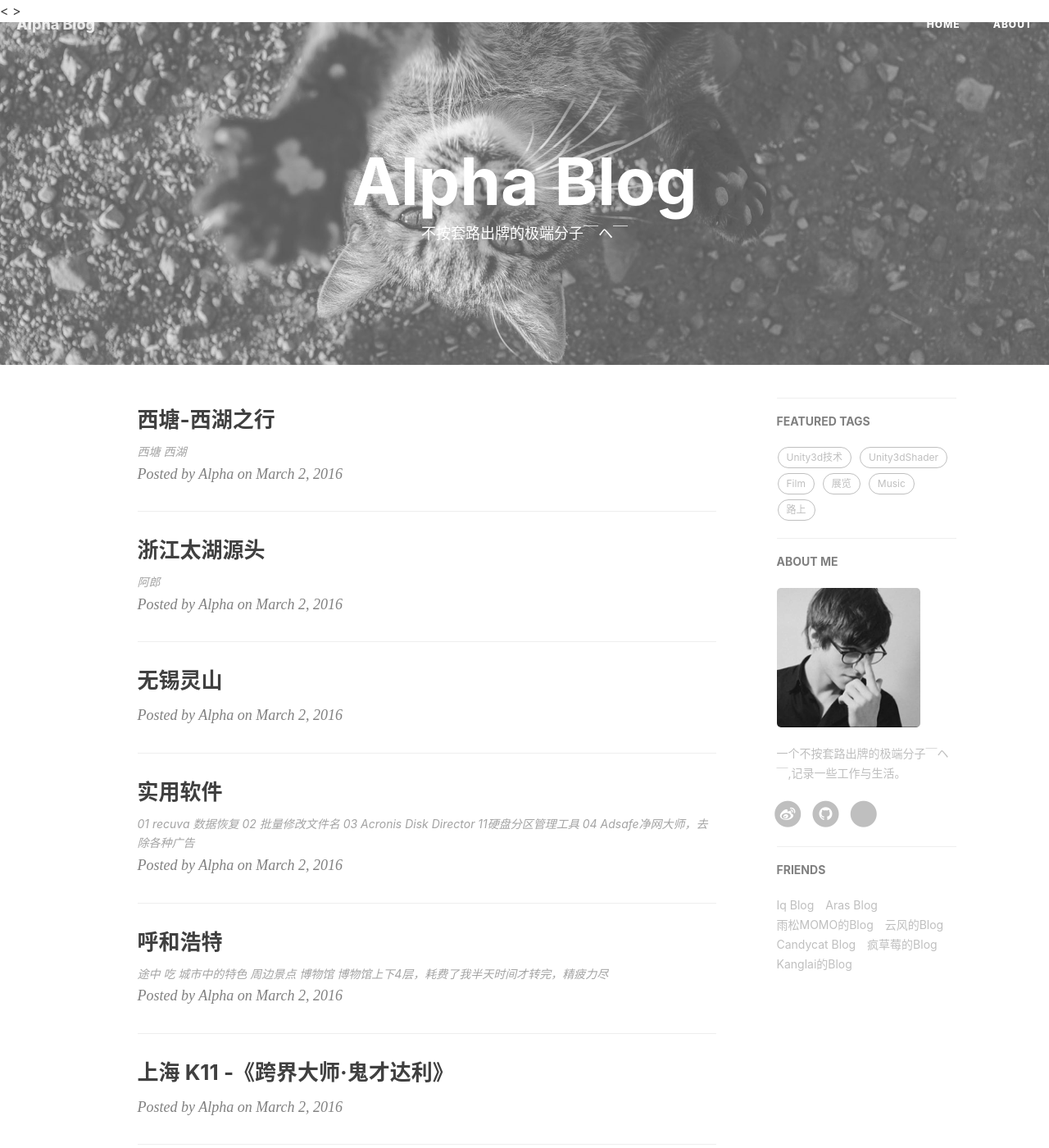
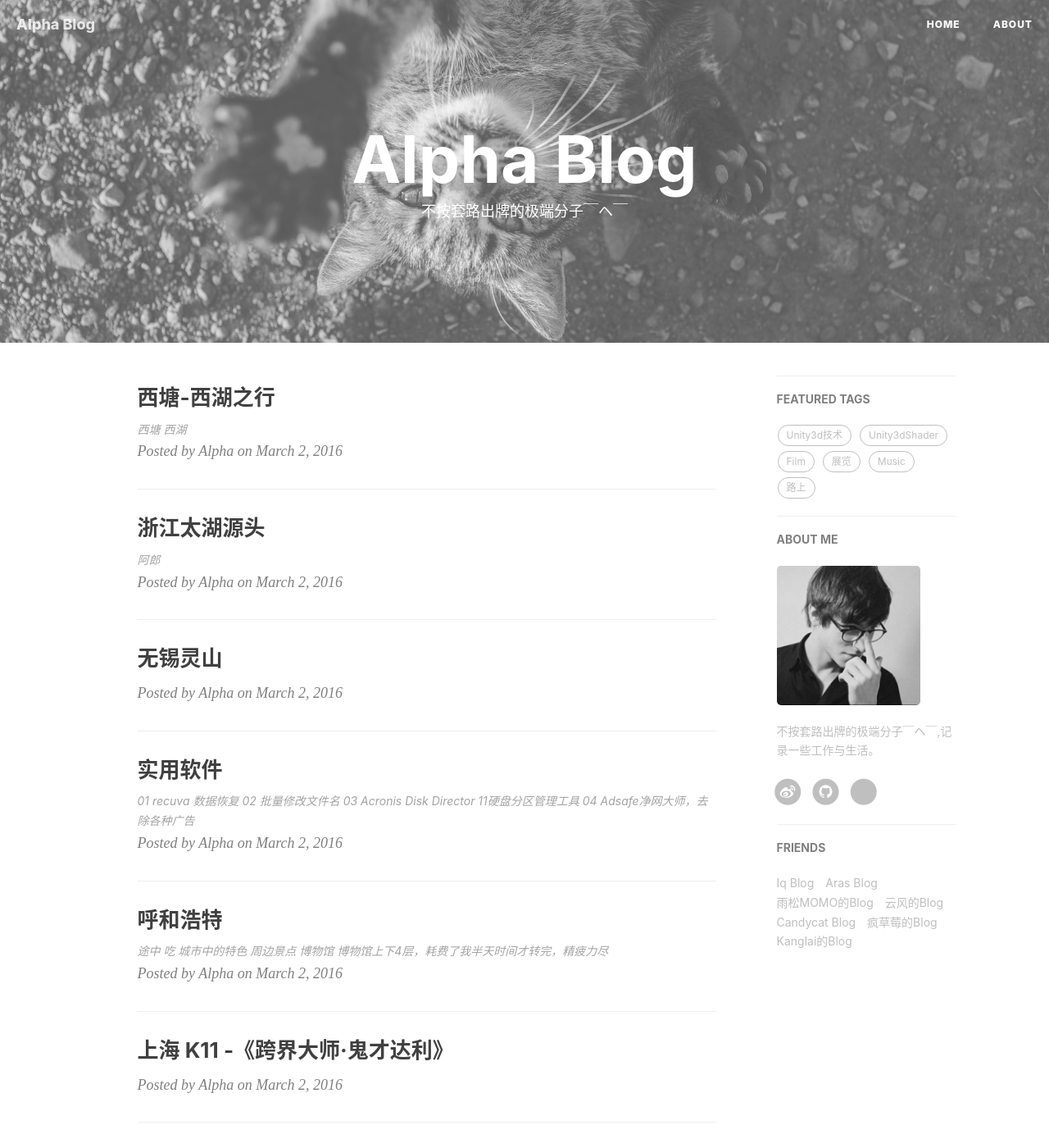
Before and after one commit to alphazhugit/alphazhu.github.io, a Jekyll site: the page built from index.html, in a window 1280 px wide and 1400 px high. Shown: the whole window at 82% size. Built offline with Jekyll 4.4.1, drawn with Linux system fonts in a browser that asks for light colours; nearby versions of some CDN libraries; the list of posts is cut into pages by our own code; comment, search, counter and statistics services are not loaded.

Commit message:
04070857

```diff
--- a/_config.yml
+++ b/_config.yml
@@ -66,7 +66,7 @@ kramdown:
 
 # Sidebar settings
 sidebar: true                           # whether or not using Sidebar.
-sidebar-about-description: "    一个不按套路出牌的极端分子￣ヘ￣,记录一些工作与生活。"
+sidebar-about-description: "不按套路出牌的极端分子￣ヘ￣,记录一些工作与生活。"
 sidebar-avatar: /img/avatar-boy.jpg      # use absolute URL, seeing it's used in both `/` and `/about/`
 
 
--- a/_includes/footer.html
+++ b/_includes/footer.html
@@ -73,7 +73,7 @@
                                 <a target="_blank" href="https://www.instagram.com/{{ site.instagram_username }}">
                                     <span class="fa-stack fa-lg">
                                         <i class="fa fa-circle fa-stack-2x"></i>
-                                        <i class="fa fa-instagram fa-inverse">ins</i>
+                                        <i class="fa fa-instagram fa-inverse"></i>
                             </span>
                         </a>
                     </li>
--- a/_includes/head.html
+++ b/_includes/head.html
@@ -21,7 +21,7 @@
     <link rel="stylesheet" href="{{ "/css/syntax.css" | prepend: site.baseurl }}">
 
     <!-- Custom Fonts -->
-    < <link href="http://maxcdn.bootstrapcdn.com/font-awesome/4.3.0/css/font-awesome.min.css" rel="stylesheet" type="text/css"> >
+    <link href="http://maxcdn.bootstrapcdn.com/font-awesome/4.3.0/css/font-awesome.min.css" rel="stylesheet" type="text/css">
     <!-- Hux change font-awesome CDN to qiniu -->
     <!--link href="http://cdn.staticfile.org/font-awesome/4.2.0/css/font-awesome.min.css" rel="stylesheet" type="text/css"-->
 
```
